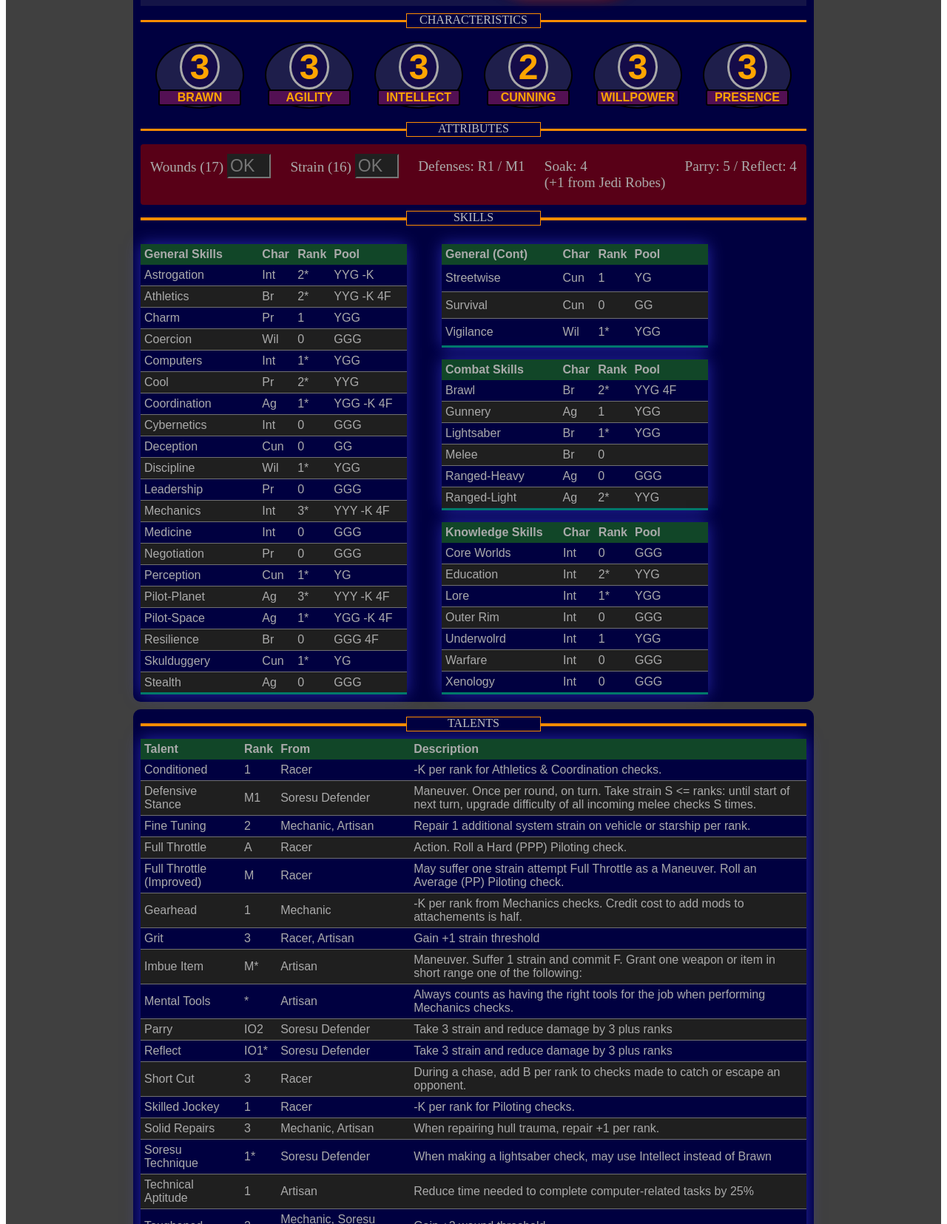
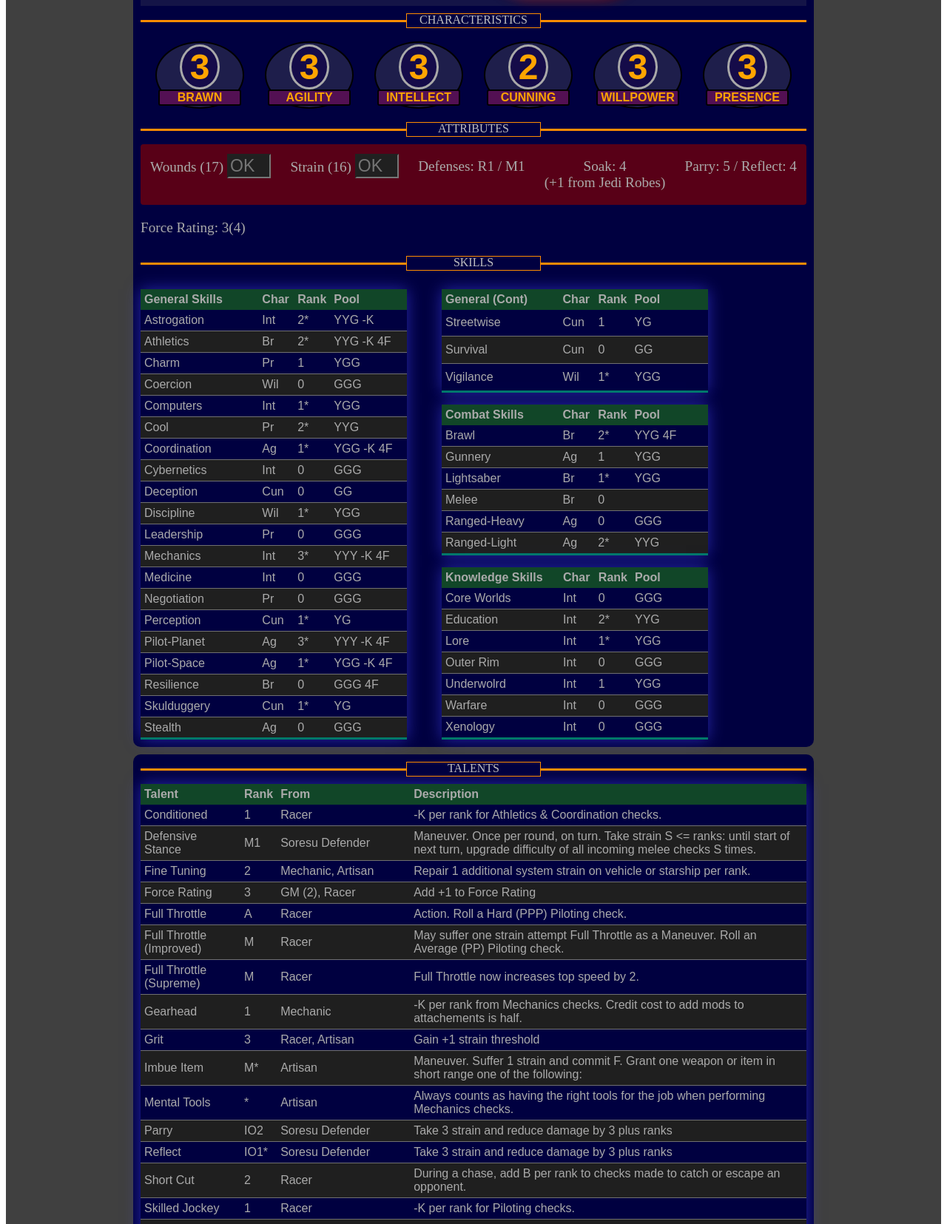
Before and after one commit to GrahamFrye/Conflicted-Alliances, a Jekyll site: the page characters/chaz/index.html, which Jekyll copies as it is, in a window 1280 px wide, cut to the strip 265-1920 px from the top of the page. Shown: the whole strip at 74% size. Built offline with Jekyll 4.4.1, drawn with Linux system fonts in a browser that asks for light colours; some of the changed text lies outside the part shown.

Commit message:
XP spend update
updating info for latest XP spending

```diff
--- a/characters/chaz/index.html
+++ b/characters/chaz/index.html
@@ -91,6 +91,9 @@
                   <p>Soak: 4<br>(+1 from Jedi Robes)</p>
                   <p>Parry: 5 / Reflect: 4</p>
                   </div><!--attribute-combat-->
+                <div id="attribute-other">
+                  <p>Force Rating: 3(4)</p>
+                </div><!--attribute-other-->
 
               </form><!--atrtibute-form-->
 
@@ -452,6 +455,12 @@
                      or starship per rank.</td>
                 </tr>
                 <tr>
+                  <td>Force Rating</td>
+                  <td>3</td>
+                  <td>GM (2), Racer</td>
+                  <td>Add +1 to Force Rating</td>
+                </tr>
+                <tr>
                   <td>Full Throttle</td>
                   <td>A</td>
                   <td>Racer</td>
@@ -466,6 +475,12 @@
                   <td>May suffer one strain attempt Full Throttle as a Maneuver. Roll an Average (PP) Piloting check.
                     <span class="hide"> Success increases
                      ship's top speed by 1 for Cunning rounds. Ship cannot perform maneuvers it couldn't before.</span></td>
+                </tr>
+                <tr>
+                  <td>Full Throttle (Supreme)</td>
+                  <td>M</td>
+                  <td>Racer</td>
+                  <td>Full Throttle now increases top speed by 2.</td>
                 </tr>
                 <tr>
                   <td>Gearhead</td>
@@ -515,7 +530,7 @@
                 </tr>
                 <tr>
                   <td>Short Cut</td>
-                  <td>3</td>
+                  <td>2</td>
                   <td>Racer</td>
                   <td>During a chase, add B per rank  to checks made
                      to catch or escape an opponent.</td>
@@ -756,16 +771,20 @@
                 <tr>
                   <td>Pit Crew Coveralls</td>
                   <td>Armor</td>
-                  <td>Soak: 1, Melee Def: 1, Ranged Def: 1.
-                    <span class="hide">These simple padawan robes I got from the Jedi at the temple at Coruscant.
+                  <td>Soak: 1, -1 damage from fires and "Burn" weapons, +1 Enc.
+                    <span class="hide">When wearing pit crew coveralls, a character reduces damage she suffers
+                       from fires and weapons with the Burn quality by 1. In addition, wearing pit crew coveralls
+                        increases the character's encumbrance threshold by 1.
                      </span>
                     </td>
                 </tr>
                 <tr>
                   <td>Crash Gear</td>
                   <td>Armor</td>
-                  <td>Soak: 1, Melee Def: 1, Ranged Def: 1.
-                    <span class="hide">These simple padawan robes I got from the Jedi at the temple at Coruscant.
+                  <td>Soak: 1. Ignore effects of ongoing Crits on Int or Cun checks.
+                    <span class="hide">A character wearing crash gear ignores the effects
+                       of ongoing Critical Injuries on any Intellect or Cunning related
+                       checks but still suffers from the injuries themselves. She also cannot be disorientated.
                      </span>
                     </td>
                 </tr>
--- a/css/character-sheet.css
+++ b/css/character-sheet.css
@@ -418,6 +418,7 @@
   justify-content: space-around;
   align-content: center;
   border-radius: 4px;
+  text-align: center;
 
 }
 
```
